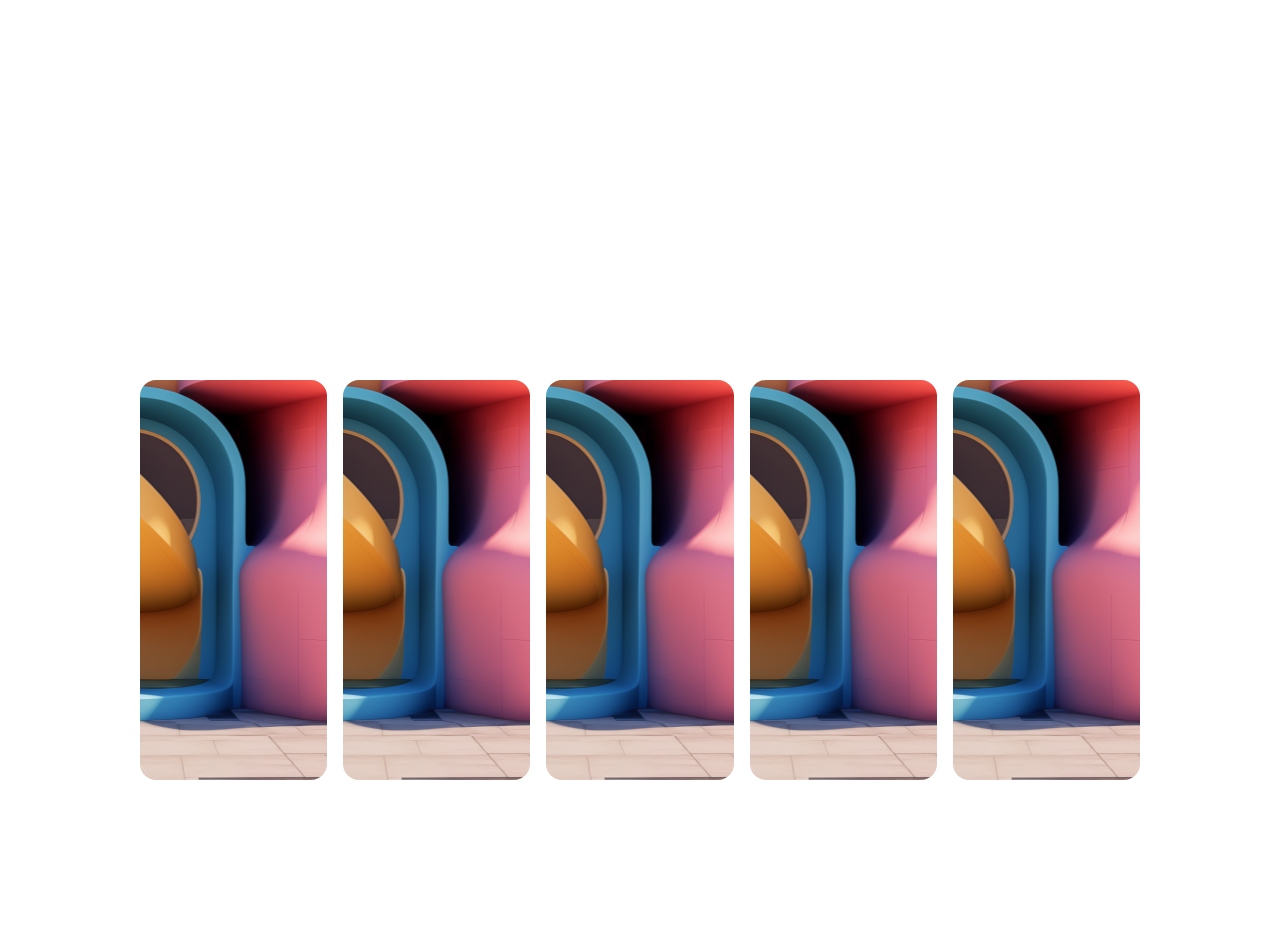
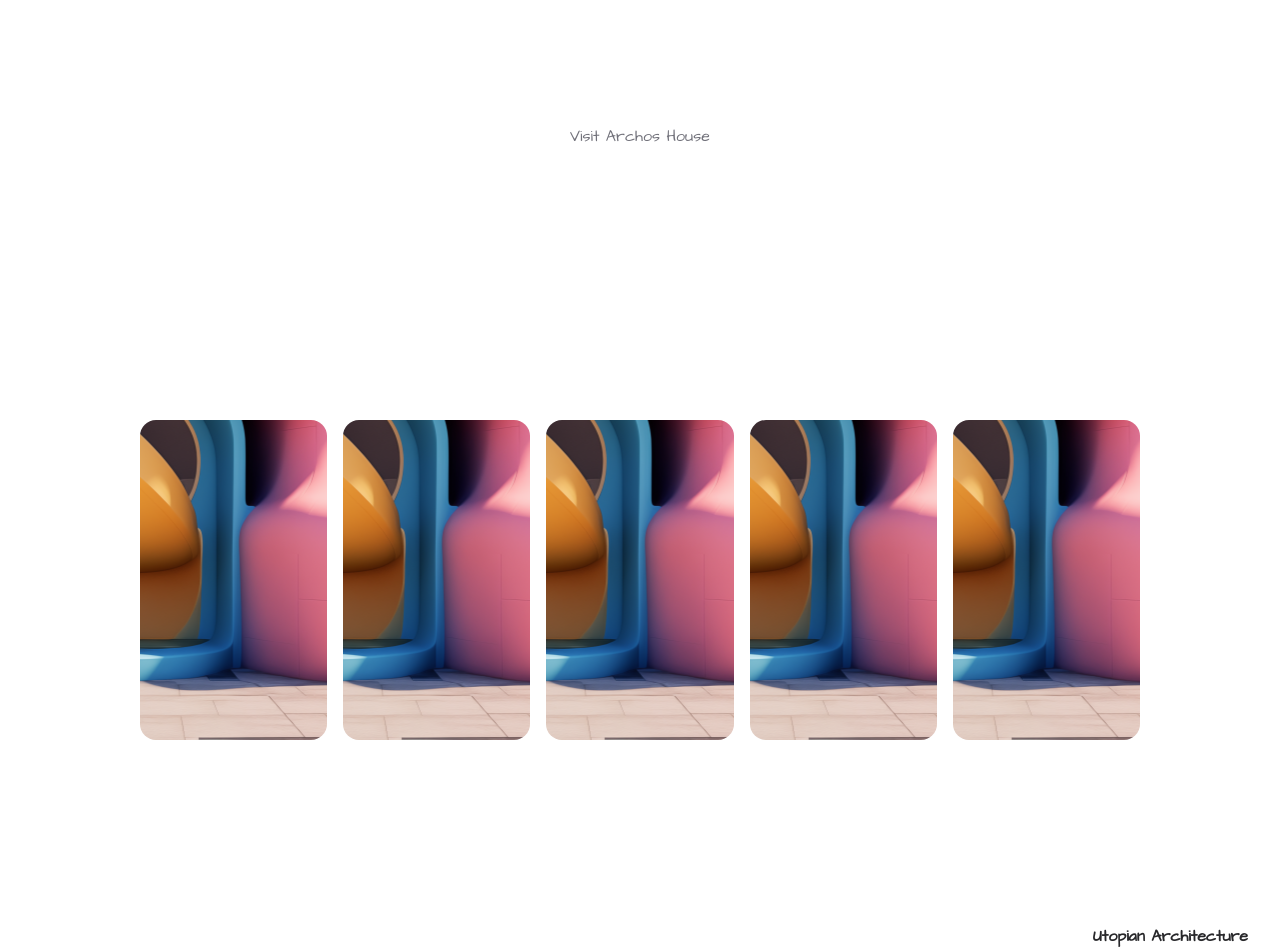
Before and after one commit to ghidalg0/utopian-architecture, a Next.js app: page / in a window 1280 px wide. Shown: the part 620-1572 px from the top of the page. Built offline with nearby package versions, Linux system fonts and the light colour scheme.

Commit message:
added : button link to first section

```diff
--- a/app/globals.css
+++ b/app/globals.css
@@ -2,5 +2,7 @@
 @tailwind components;
 @tailwind utilities;
 
+html,
 body {
+  scroll-behavior: smooth;
 }
--- a/components/HeroBanner/HeroBanner.js
+++ b/components/HeroBanner/HeroBanner.js
@@ -1,3 +1,4 @@
+import Link from "next/link";
 import ContentWrapper from "../Wrapper/ContentWrapper";
 
 const HeroBanner = () => {
@@ -13,6 +14,11 @@ const HeroBanner = () => {
           and boundless possibilities.
         </h2>
       </ContentWrapper>
+      <div className="absolute flex justify-center bottom-8">
+        <Link href="#first" className="text-zinc-500">
+          Visit Archos House
+        </Link>
+      </div>
     </section>
   );
 };
--- a/components/ShappedGeometry/ShappedGeometry.js
+++ b/components/ShappedGeometry/ShappedGeometry.js
@@ -2,7 +2,10 @@ import styles from "./shapped.module.css";
 
 const ShappedGeometry = () => {
   return (
-    <section className="flex items-center justify-center h-screen">
+    <section
+      className="relative flex items-center justify-center h-screen"
+      id="first"
+    >
       <div className={styles.mosaic_wrapper}>
         <div className={styles.panel}></div>
         <div className={styles.panel}></div>
@@ -10,6 +13,9 @@ const ShappedGeometry = () => {
         <div className={styles.panel}></div>
         <div className={styles.panel}></div>
       </div>
+      <p className="absolute font-bold text-zinc-800 bottom-8 right-8">
+        Utopian Architecture
+      </p>
     </section>
   );
 };
--- a/components/ShappedGeometry/shapped.module.css
+++ b/components/ShappedGeometry/shapped.module.css
@@ -10,7 +10,7 @@
 .panel {
   /* float: left; */
   width: 200px;
-  height: 400px;
+  height: 320px;
   border-radius: 16px;
   background: url("/banner.png") no-repeat center bottom fixed;
 }
```
